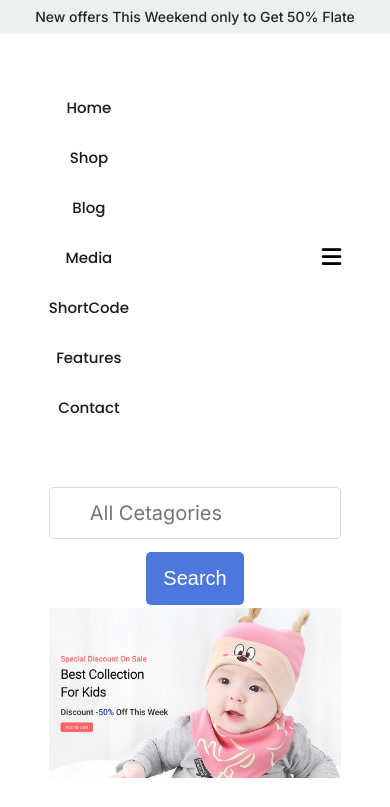
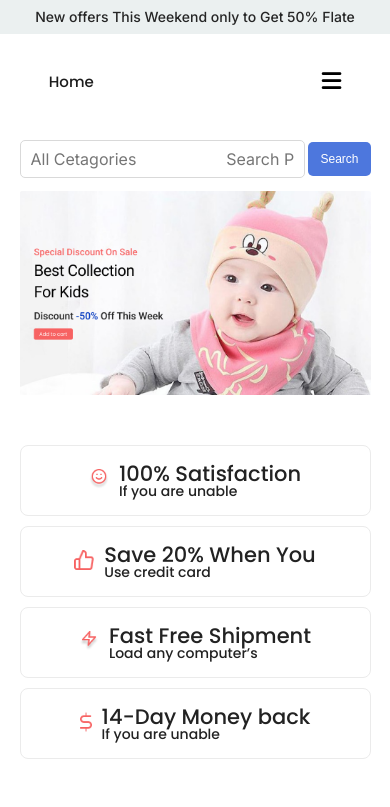
Before and after one commit to ALNoman78/ecomerce-website, a plain HTML site: page index.html in a window 390 px wide. Shown: the top 807 px of the page. Drawn offline with Linux system fonts and the light colour scheme.

Commit message:
responsive design edited

```diff
--- a/index.html
+++ b/index.html
@@ -34,12 +34,12 @@
         <nav>
             <ul>
                 <li><a href="#">Home</a></li>
-                <li><a href="#">Shop</a></li>
-                <li><a href="#">Blog</a></li>
-                <li><a href="#">Media </a></li>
-                <li><a href="#">ShortCode</a></li>
-                <li><a href="#">Features</a></li>
-                <li><a href="#">Contact</a></li>
+                <li class="nav-ul-hide"><a href="#">Shop</a></li>
+                <li class="nav-ul-hide"><a href="#">Blog</a></li>
+                <li class="nav-ul-hide"><a href="#">Media </a></li>
+                <li class="nav-ul-hide"><a href="#">ShortCode</a></li>
+                <li class="nav-ul-hide"><a href="#">Features</a></li>
+                <li class="nav-ul-hide"><a href="#">Contact</a></li>
             </ul>
             <svg width="228.500000" height="38.700409" viewBox="0 0 228.5 38.7004" fill="none"
                 xmlns="http://www.w3.org/2000/svg" xmlns:xlink="http://www.w3.org/1999/xlink">
--- a/styles/responsive.css
+++ b/styles/responsive.css
@@ -5,7 +5,6 @@
     .advertise-container,
     .last-ad-section-container,
     nav ul,
-    .content-banner-top-section,
     .footer-con,
     .footer-content
     {
@@ -45,6 +44,8 @@
     .content input {
         width: 100%;
         margin-left: 0;
+        padding: 3px 10px;
+        font-size: 1rem;
     }
     .content img {
         width: 100%;
@@ -113,4 +114,21 @@
     .content-banner-top-section{
         gap: 0;
     }
+    .nav-ul-hide{
+        display: none;
+    }
+    nav,
+    .banner-container
+    {
+        margin-top: 35px;
+    }
+    .banner-btn{
+        font-size: 12px;
+        padding: 10px 12px;
+        margin-left: 3px;
+    }
+    main{
+        width: 90%;
+        margin: 0 auto;
+    }
 }
--- a/styles/style.css
+++ b/styles/style.css
@@ -288,6 +288,7 @@ main{
     padding: 10px 15px;
     color: #fff;
     background: #F76262;
+    cursor: pointer;
     font-family: system-ui, -apple-system, BlinkMacSystemFont, 'Segoe UI', Roboto, Oxygen, Ubuntu, Cantarell, 'Open Sans', 'Helvetica Neue', sans-serif;
 }
 #primary-btn-color{
```
